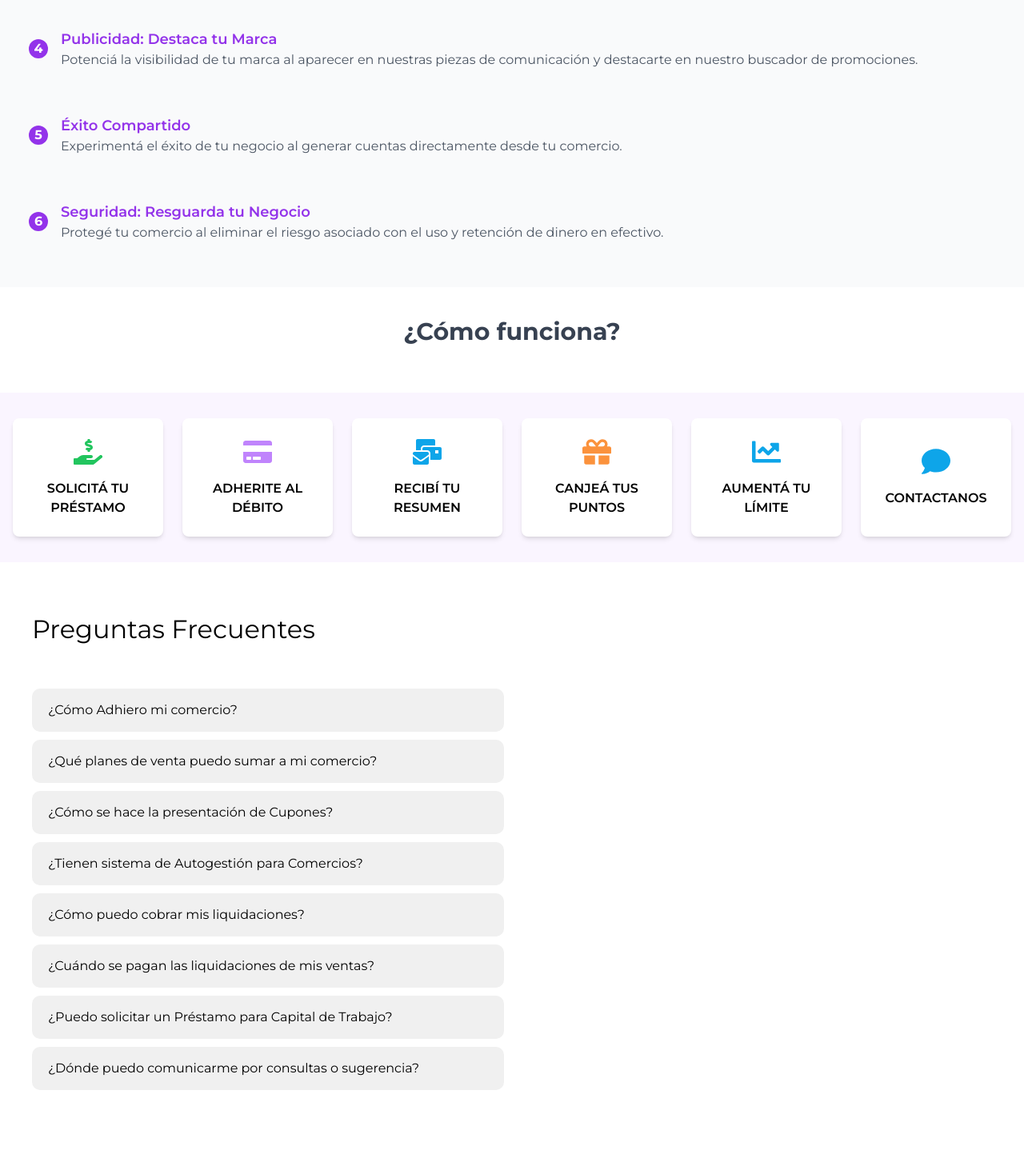
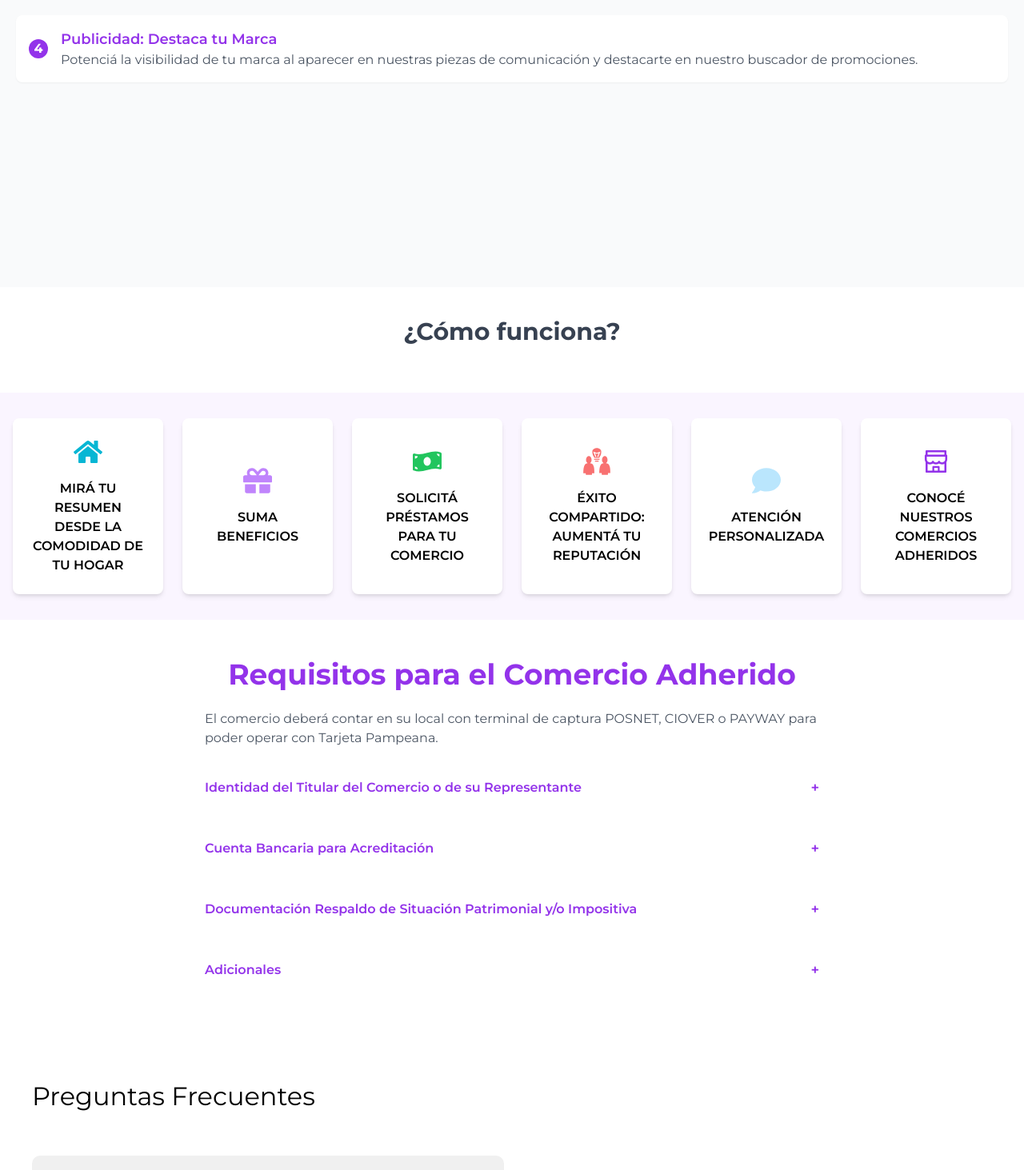
Before and after one commit to Axel-lis/tarjetapampeana-react, a React (Vite) app: page /para-tu-comercio in a window 1280 px wide. Shown: the part 980-2443 px from the top of the page at 80% size. Built offline with nearby package versions, Linux system fonts and the light colour scheme.

Commit message:
Para Tu comercios propTypes validations

```diff
--- a/package.json
+++ b/package.json
@@ -19,6 +19,7 @@
     "react-icons": "^5.3.0",
     "react-router-dom": "^6.28.0",
     "react-slick": "^0.30.2",
+    "scrollreveal": "^4.0.9",
     "slick-carousel": "^1.8.1"
   },
   "devDependencies": {
--- a/src/components/PaginaPrincipal/PaquetesAcordion.jsx
+++ b/src/components/PaginaPrincipal/PaquetesAcordion.jsx
@@ -2,6 +2,9 @@ import { useState } from 'react';
 import '../../assets/styles/paquetesAcordion.css';
 export const PaquetesAcordion = () => {
   const [activeAccordion, setActiveAccordion] = useState(null);
+  const handleAccordionClick = (index) => {
+    setActiveAccordion(index === activeAccordion ? null : index);
+  };
 
   // Define la tabla de datos
   const dataTable = [
@@ -54,9 +57,6 @@ export const PaquetesAcordion = () => {
     'La adhesión al débito el algunas cuentas es opcional, pero en otras en Obligatorio. Principalmente si la cuenta tiene préstamos personales solicitados, ya que es necesario para transferir el dinero y realizar el cobro cada mes',
     '',
   ];
-  const handleAccordionClick = (index) => {
-    setActiveAccordion(index === activeAccordion ? null : index);
-  };
 
   // Asigna colores según el índice
   const getHighlightColor = (index) => {
--- a/src/components/ParaTuComercio/AdherirComercio.jsx
+++ b/src/components/ParaTuComercio/AdherirComercio.jsx
@@ -1,49 +1,51 @@
+import { useEffect } from 'react';
 import { motion } from 'framer-motion';
-import { beneficios } from '../constants';
+import ScrollReveal from 'scrollreveal';
+import PropTypes from 'prop-types';
 
-const AdherirComercio = () => {
+// Componente principal AdherirComercio
+const AdherirComercio = ({ beneficios }) => {
+  useEffect(() => {
+    ScrollReveal().reveal('.feature-item', {
+      origin: 'left',
+      distance: '50px',
+      duration: 700,
+      interval: 200,
+      reset: true,
+    });
+  }, []);
+
   return (
+    <div>
       <div className="container">
         <div className="bg-gray-50 py-10 px-5">
-        {/* Título principal */}
           <div className="max-w-2xl mx-auto text-center">
-          <h1 className="text-3xl md:text-4xl font-bold text-gray-700 mb-6">
+            <h1 className="text-3xl md:text-4xl font-bold text-gray-800 mb-6">
               ¿Todavía no formás parte de nuestros <span className="text-purple-600">comercios adheridos</span>?
             </h1>
             <p className="text-gray-600 mb-8">
-            Formando parte de la familia de Pampeana podés acceder a beneficios imperdibles, una gran variedad de planes
-            y promociones exclusivas.
+              Formando parte de la familia de Pampeana podés acceder a beneficios imperdibles, una gran variedad de
+              planes y promociones exclusivas.
             </p>
-          <motion.button
-            whileHover={{ scale: 1.05 }}
-            whileTap={{ scale: 0.95 }}
-            className="bg-purple-600 text-white py-3 px-8 rounded-full shadow-md hover:bg-purple-700 transition"
-          >
+            <button className="bg-purple-600 text-white py-3 px-8 rounded-full shadow-md hover:bg-purple-700 transition">
               Adherí tu comercio
-          </motion.button>
+            </button>
           </div>
 
-        {/* Lista animada */}
           <div className="mt-12 space-y-6">
-          {beneficios.map((feature, index) => (
-            <motion.div
+            {beneficios.map((beneficio, index) => (
+              <div
                 key={index}
-              initial={{ opacity: 0, x: -50 }}
-              whileInView={{ opacity: 1, x: 0 }}
-              viewport={{ once: true }}
-              transition={{ duration: 0.5, delay: index * 0.2 }}
-              className="flex flex-col md:flex-row items-start md:items-center space-y-3 md:space-y-0 md:space-x-4 p-4 rounded-lg hover:bg-gray-100 transition"
+                className="feature-item flex flex-col md:flex-row items-start md:items-center space-y-3 md:space-y-0 md:space-x-4 p-4 rounded-lg bg-white shadow-sm hover:shadow-md transition"
               >
-              {/* Ícono o marcador */}
                 <div className="w-6 h-6 flex-shrink-0 bg-purple-600 text-white rounded-full flex items-center justify-center font-bold">
                   {index + 1}
                 </div>
-              {/* Contenido */}
                 <div>
-                <h2 className="text-lg font-semibold text-purple-600">{feature.title}</h2>
-                <p className="text-gray-600">{feature.description}</p>
+                  <h2 className="text-lg font-semibold text-purple-600">{beneficio.title}</h2>
+                  <p className="text-gray-600">{beneficio.description}</p>
                 </div>
-            </motion.div>
+              </div>
             ))}
           </div>
         </div>
@@ -56,10 +58,17 @@ const AdherirComercio = () => {
           >
             ¿Cómo funciona?
           </motion.h4>
+          {/* Asegúrate de que 'lite-youtube' esté importado correctamente o usa un iframe estándar de YouTube */}
           <lite-youtube videoid="tghIZ_RwoY0"></lite-youtube>
+        </div>
       </div>
     </div>
   );
 };
 
+AdherirComercio.propTypes = {
+  beneficios: PropTypes.array.isRequired,
+  requisitosComercios: PropTypes.array.isRequired,
+};
+
 export default AdherirComercio;
--- a/src/components/ParaTuComercio/ParaTuComercio.jsx
+++ b/src/components/ParaTuComercio/ParaTuComercio.jsx
@@ -1,25 +1,34 @@
 import Carousel from './Carousel';
 import AdherirComercio from './AdherirComercio';
+import RequisitosComercios from './RequisitosComercios';
 import IconosPosiblidades from '../Common/IconosPosibilidades';
+import PreguntasFrecuentes from '../Common/PreguntasFrecuentes';
+import Footer from '../Common/Footer';
 import { preguntasComercios } from '../constants/index.js';
-import PreguntasFrecuentes from '../Common/PreguntasFrecuentes';
-import { FaCreditCard, FaHandHoldingUsd, FaMailBulk, FaGift, FaChartLine, FaComment } from 'react-icons/fa';
+import { requisitosComercios } from '../constants/index.js';
+import { beneficios } from '../constants/index.js';
+import { FaGift, FaHome, FaMoneyBillWave, FaComment } from 'react-icons/fa';
+import { GiTeamIdea } from 'react-icons/gi';
+import { AiOutlineShop } from 'react-icons/ai';
+
 const ParaTuComercio = () => {
   const iconosComercios = [
-    { icono: <FaHandHoldingUsd className="text-green-500" />, texto: 'SOLICITÁ TU PRÉSTAMO' },
-    { icono: <FaCreditCard className="text-purple-400" />, texto: 'ADHERITE AL DÉBITO' },
-    { icono: <FaMailBulk className="text-sky-500" />, texto: 'RECIBÍ TU RESUMEN' },
-    { icono: <FaGift className="text-orange-400" />, texto: 'CANJEÁ TUS PUNTOS' },
-    { icono: <FaChartLine className="text-sky-500" />, texto: 'AUMENTÁ TU LÍMITE' },
-    { icono: <FaComment className="text-sky-500" />, texto: 'CONTACTANOS' },
+    { icono: <FaHome className="text-cyan-500" />, texto: 'MIRÁ TU RESUMEN DESDE LA COMODIDAD DE TU HOGAR' },
+    { icono: <FaGift className="text-purple-400" />, texto: ' SUMA BENEFICIOS' },
+    { icono: <FaMoneyBillWave className="text-green-500" />, texto: ' SOLICITÁ PRÉSTAMOS PARA TU COMERCIO' },
+    { icono: <GiTeamIdea className="text-red-400" />, texto: 'ÉXITO COMPARTIDO: AUMENTÁ TU REPUTACIÓN' },
+    { icono: <FaComment className="text-sky-200" />, texto: 'ATENCIÓN PERSONALIZADA' },
+    { icono: <AiOutlineShop className="text-purple-600" />, texto: 'CONOCÉ NUESTROS COMERCIOS ADHERIDOS' },
   ];
 
   return (
     <div>
       <Carousel />
-      <AdherirComercio />
+      <AdherirComercio beneficios={beneficios} />
       <IconosPosiblidades posibilidades={iconosComercios} />
+      <RequisitosComercios requisitosComercios={requisitosComercios} />
       <PreguntasFrecuentes preguntas={preguntasComercios} />
+      <Footer />
     </div>
   );
 };
--- /dev/null
+++ b/src/components/ParaTuComercio/RequisitosComercios.jsx
@@ -0,0 +1,100 @@
+import { useState } from 'react';
+import PropTypes from 'prop-types';
+// Componente para mostrar los requisitos de comercio
+const RequisitosComercios = ({ requisitosComercios }) => {
+  const [activeAccordion, setActiveAccordion] = useState(null);
+
+  const handleAccordionClick = (index) => {
+    setActiveAccordion(index === activeAccordion ? null : index);
+  };
+
+  return (
+    <div className="container  py-12 px-6">
+      <div className="max-w-3xl mx-auto">
+        <h2 className="text-3xl md:text-4xl font-bold text-purple-600 mb-6 text-center">
+          Requisitos para el Comercio Adherido
+        </h2>
+
+        {requisitosComercios.map((comercio, index) => (
+          <div key={index}>
+            <p className="mt-4 text-gray-600">{comercio.Nota}</p>
+
+            {Object.entries(comercio.Requisitos).map(([requisito, detalles], idx) => (
+              <div key={idx} className="mt-6">
+                <button
+                  onClick={() => handleAccordionClick(idx)}
+                  className="w-full flex justify-between items-center py-3 font-semibold text-purple-600"
+                >
+                  {requisito}
+                  <span className="text-lg">{activeAccordion === idx ? '-' : '+'}</span>
+                </button>
+
+                {activeAccordion === idx && (
+                  <div className="ml-4">
+                    {typeof detalles === 'object' ? (
+                      // Si "detalles" es un objeto, revisamos si tiene arrays o subobjetos
+                      Object.entries(detalles).map(([key, value], id) => (
+                        <div key={id} className="mt-3">
+                          <strong>{key}:</strong>
+                          <div className="ml-6">
+                            {Array.isArray(value) ? (
+                              // Si el valor es un array, lo mapeamos para mostrar sus elementos
+                              <ul className="list-disc">
+                                {value.map((item, index) => (
+                                  <li key={index} className="text-gray-600">
+                                    {item}
+                                  </li>
+                                ))}
+                              </ul>
+                            ) : typeof value === 'object' ? (
+                              // Si el valor es otro objeto (como en "Personas Jurídicas" o "Profesionales")
+                              Object.entries(value).map(([subKey, subValue], subId) => (
+                                <div key={subId} className="ml-6 mt-2">
+                                  <strong>{subKey}:</strong>
+                                  {Array.isArray(subValue) ? (
+                                    <ul className="list-disc ml-6">
+                                      {subValue.map((item, index) => (
+                                        <li key={index} className="text-gray-600">
+                                          {item}
+                                        </li>
+                                      ))}
+                                    </ul>
+                                  ) : (
+                                    <p className="text-gray-600">{subValue}</p>
+                                  )}
+                                </div>
+                              ))
+                            ) : (
+                              // Si el valor no es ni un objeto ni un array, lo mostramos directamente
+                              <p className="text-gray-600">{value}</p>
+                            )}
+                          </div>
+                        </div>
+                      ))
+                    ) : (
+                      // Si "detalles" no es un objeto, solo mostramos el valor
+                      <div className="text-gray-600">{detalles}</div>
+                    )}
+                  </div>
+                )}
+              </div>
+            ))}
+          </div>
+        ))}
+      </div>
+    </div>
+  );
+};
+
+RequisitosComercios.propTypes = {
+  requisitosComercios: PropTypes.arrayOf(
+    PropTypes.shape({
+      Requisitos: PropTypes.object.isRequired,
+      Nota: PropTypes.string.isRequired,
+      Contacto: PropTypes.shape({
+        'Centro de Atención': PropTypes.string.isRequired,
+      }).isRequired,
+    }),
+  ).isRequired,
+};
+export default RequisitosComercios;
--- a/src/components/constants/index.js
+++ b/src/components/constants/index.js
@@ -78,6 +78,58 @@ export const paraVosPromos = [
       description: "Protegé tu comercio al eliminar el riesgo asociado con el uso y retención de dinero en efectivo.",
     }
   ];
+  export const requisitosComercios = [
+    {
+  "Requisitos": {
+    "Identidad del Titular del Comercio o de su Representante": {
+      "Documentos Aceptados": [
+        "DNI",
+        "CI",
+        "LE",
+        "LC",
+        "Pasaporte"
+      ],
+      "Sociedades": "En caso de tratarse de una sociedad, el documento corresponderá al representante legal de la misma."
+    },
+    "Cuenta Bancaria para Acreditación": {
+      "Detalles": [
+        "Número y tipo de cuenta (si es caja de ahorro o cuenta corriente)",
+        "Número de sucursal, sello o membrete del Banco y número de CBU"
+      ],
+      "Documentación Requerida": [
+        "AFIP: Constancia de inscripción",
+        "Rentas de Provincia: Comprobante de inscripción",
+        "En caso de estar inscripto bajo Convenio Multilateral: Presentar el formulario CM01",
+        "Habilitación Municipal"
+      ]
+    },
+    "Documentación Respaldo de Situación Patrimonial y/o Impositiva": {
+      "Opciones": [
+        "DDJJ de Ganancias",
+        "DDJJ de IVA"
+      ],
+      "Exenciones": "En caso de exenciones, adjuntar las constancias correspondientes."
+    },
+    "Adicionales": {
+      "Personas Jurídicas (Sociedades)": {
+        "Documentos": [
+          "Contrato Social",
+          "Actas societarias que acrediten los mandatos vigentes"
+        ],
+        "Representante no Designado": "En caso de que quien firme la solicitud de adhesión no esté designado en el contrato social como firmante o administrador, deberá presentar el poder que lo habilite."
+      },
+      "Profesionales - Independientes": {
+        "Requisito": "Carné profesional",
+        "Alternativa": "Si no contara con este requisito, podrá presentar copia del título profesional."
+      }
+    }
+  },
+  "Nota": "El comercio deberá contar en su local con terminal de captura POSNET, CIOVER o PAYWAY para poder operar con Tarjeta Pampeana.",
+  "Contacto": {
+    "Centro de Atención": "comercios@tarjetapampeana.com.ar"
+  }
+}
+  ]
 /* FAQ: PREGUNTAS FRECUENTES */
 export const preguntas = [
   {
```
Also changed, not shown: 1 other file (tests, documents, lock files or other folders). Lines whose indentation alone changed are shown as unchanged.
